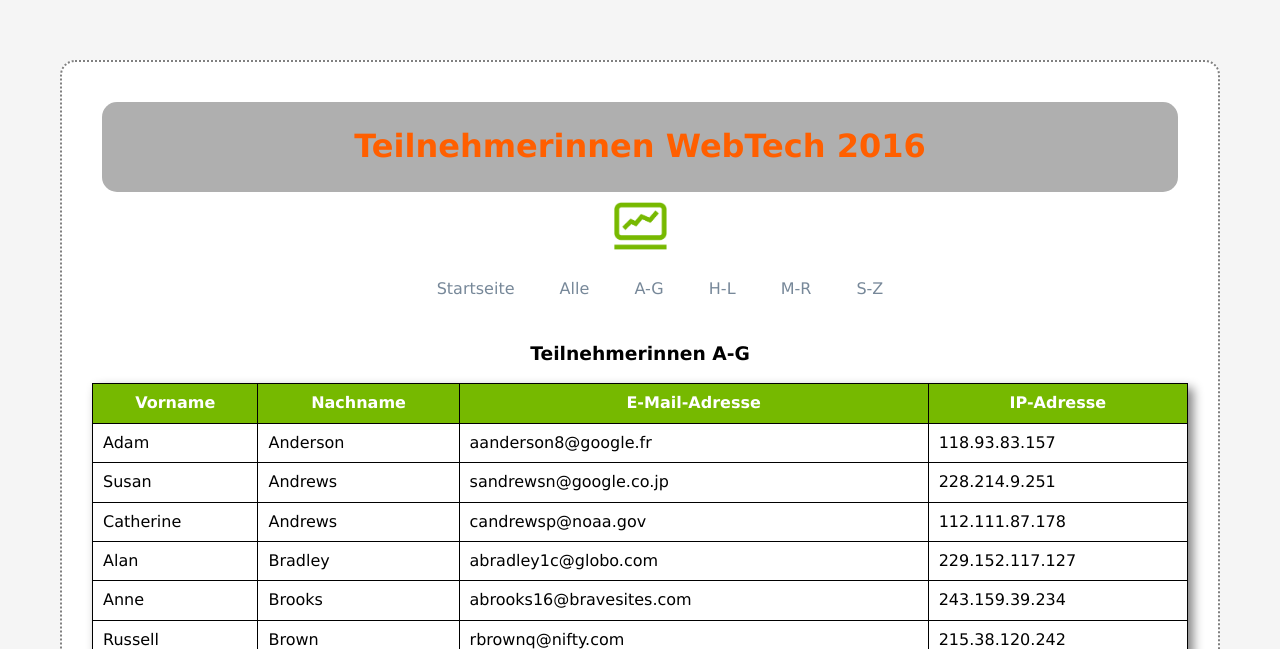
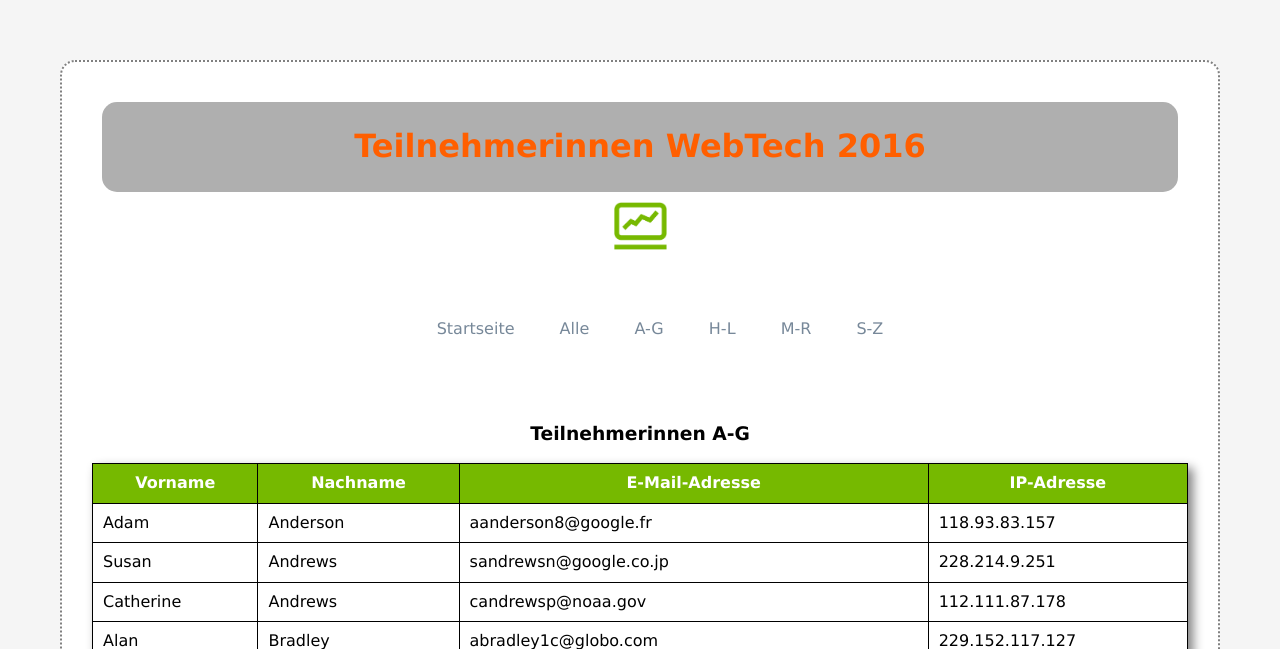
Before and after one commit to noobiba/webtech16, a PHP site: page /aufgabe01/a-g.html in a window 1280 px wide. Shown: the top 649 px of the page. Run offline with PHP 8.4, Linux system fonts and the light colour scheme.

Commit message:
Add padding to nav element.

```diff
--- a/css/styles.css
+++ b/css/styles.css
@@ -27,7 +27,7 @@ section{
   text-align: center;
 }
 nav{
-  padding: 10px 10px 10px 10px;
+  padding: 50px 0px;
 }
 ul{
   list-style-type: none;
```
